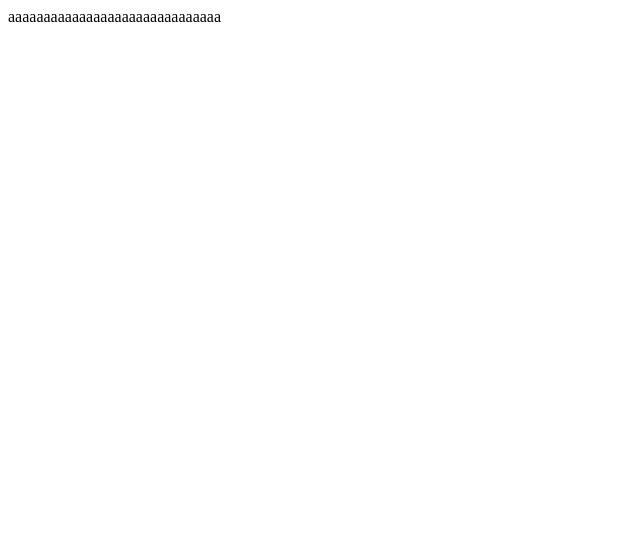
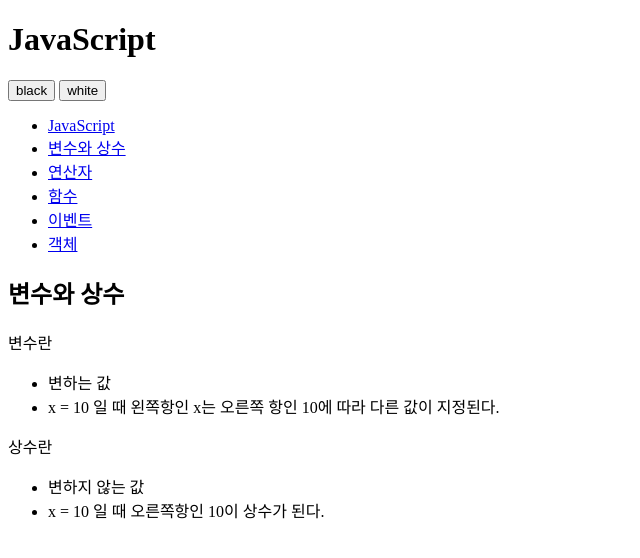
Before and after one commit to applemania81/opentutorials-applemania, a plain HTML site: page index.html in a window 1280 px wide. Shown: the whole page, without its empty margins (0-640 px from the left). Drawn offline with Linux system fonts and the light colour scheme.

Commit message:
change index.html

```diff
--- a/index.html
+++ b/index.html
@@ -1,25 +1,53 @@
 <!DOCTYPE html>
-<html lang="en">
+<html>
     <head>
         <meta charset="utf-8" />
-
-        <!-- Always force latest IE rendering engine (even in intranet) & Chrome Frame
-        Remove this if you use the .htaccess -->
-        <meta http-equiv="X-UA-Compatible" content="IE=edge,chrome=1" />
-
-        <title>index</title>
-        <meta name="description" content="" />
-        <meta name="author" content="egoing" />
-
-        <meta name="viewport" content="width=device-width; initial-scale=1.0" />
-
-        <!-- Replace favicon.ico & apple-touch-icon.png in the root of your domain and delete these references -->
-        <link rel="shortcut icon" href="/favicon.ico" />
-        <link rel="apple-touch-icon" href="/apple-touch-icon.png" />
     </head>
 
-    <body>
-
-aaaaaaaaaaaaaaaaaaaaaaaaaaaaaa
-	</body>
+    <body id="body">
+        <div>
+            <header>
+                <h1>JavaScript</h1>
+            </header>
+            <div id="toolbar">
+                <input type="button" value="black" />
+                <input type="button" value="white" />
+            </div>
+            <nav>
+                <ul>
+                    <li><a href="http://opentutorials.org/course/49/17">JavaScript</a></li>
+                    <li><a href="http://opentutorials.org/course/49/16">변수와 상수</a></li>
+                    <li><a href="http://opentutorials.org/course/49/18">연산자</a></li>
+                    <li><a href="http://opentutorials.org/course/49/19">함수</a></li>
+                    <li><a href="http://opentutorials.org/course/49/20">이벤트</a></li>
+                    <li><a href="http://opentutorials.org/course/49/21">객체</a></li>
+                </ul>
+            </nav>
+            <article>
+                <h2>변수와 상수</h2>
+                <div>
+                    <p>변수란</p>
+                    <ul>
+                        <li>
+                            변하는 값
+                        </li>
+                        <li>
+                            x = 10 일 때 왼쪽항인 x는 오른쪽 항인 10에 따라 다른 값이 지정된다.
+                        </li>
+                    </ul>
+                    <p>
+                        상수란
+                    </p>
+                    <ul>
+                        <li>
+                            변하지 않는 값
+                        </li>
+                        <li>
+                            x = 10 일 때 오른쪽항인 10이 상수가 된다.
+                        </li>
+                    </ul>
+                </div>
+            </article>
+        </div>
+    </body>
 </html>
```
